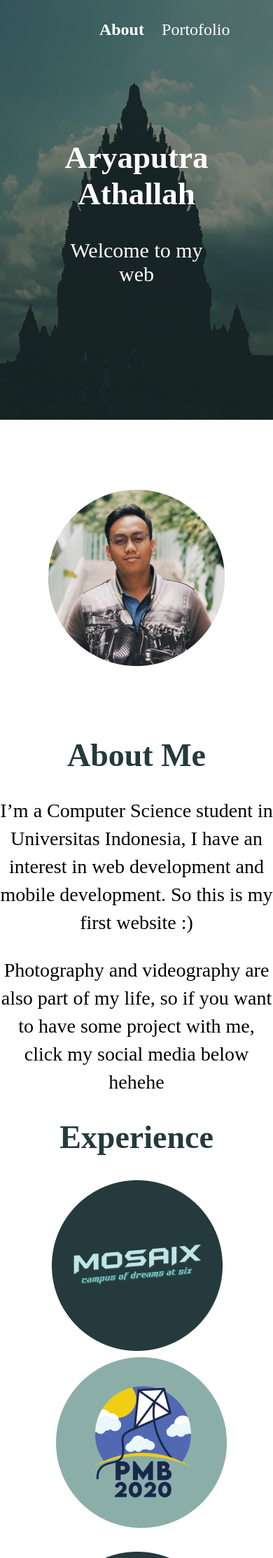
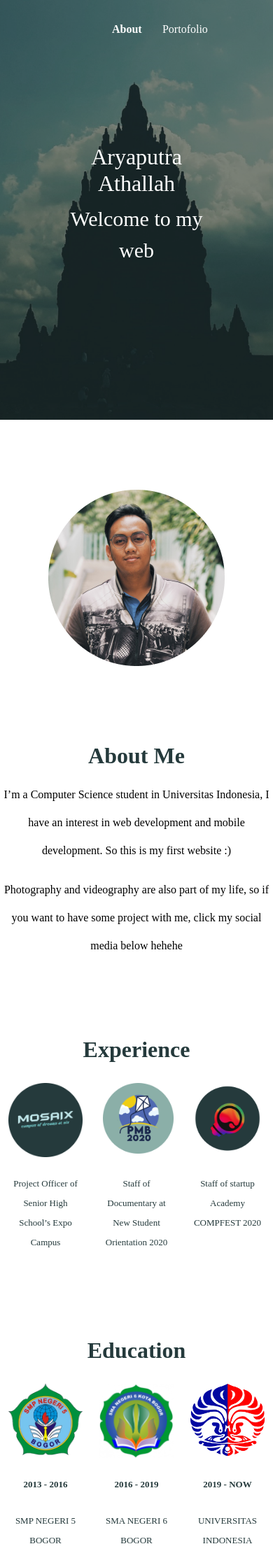
Before and after one commit to aryaputra28/first-personal-website, a Django app: page / in a window 390 px wide. Shown: the top 2227 px of the page at 70% size. Run offline with Django 3.2, Linux system fonts and the light colour scheme; some libraries are stand-ins or nearby versions.

Commit message:
responsive updated

```diff
--- a/herokuapp/templates/herokuapp/index.html
+++ b/herokuapp/templates/herokuapp/index.html
@@ -6,6 +6,8 @@
     <meta name="viewport" content="width=device-width, initial-scale=1.0">
     <meta http-equiv="X-UA-Compatible" content="ie=edge">
     <link rel="stylesheet" href="{% static 'desain/style1.css' %}"/>
+    <link rel="stylesheet" href="https://stackpath.bootstrapcdn.com/bootstrap/4.5.2/css/bootstrap.min.css"
+    integrity="sha384-JcKb8q3iqJ61gNV9KGb8thSsNjpSL0n8PARn9HuZOnIxN0hoP+VmmDGMN5t9UJ0Z" crossorigin="anonymous">
     <title>Aryaputra Athallah</title>
 </head>
 <body>
@@ -21,20 +23,19 @@
             <p id="welcome">Welcome to my web</p>
         </div>
     </div>
-    <!-- <div class="hiasan">
-        <img src="image/about/Group 3.png"
-    </div> -->
     <div class="wrapper" >
         <img id="myphoto" src="{% static 'image/Group 8.png' %}" style="display: block; margin-left: auto; margin-right: auto; margin-top: 100px; margin-bottom: 100px;">
         <h1 class="atas">About Me</h1>
         <p class="teks">I’m a Computer Science student in Universitas Indonesia, I have an interest in web development and mobile development. So this is my first website :)</p>
         <p class="teks">Photography and videography are also part of my life, so if you want to have some project with me, click my social media below hehehe</p>
         <h1 class="atas">Experience</h1>
-        <table class="experience">
+        <div class="table-responsive">
+
+            <table class="table table-borderless">
                 <tr >
-                <th><img src="{% static 'image/about/Group 11.png' %}"></th>
-                <th><img src=" {% static 'image/about/Group 9.png' %}" ></th>
-                <th><img src="{% static 'image/about/Group 10.png' %}"></th>
+                    <th><img src="{% static 'image/about/Group 11.png' %}" class="img-fluid" alt="Responsive image"></th>
+                    <th><img src=" {% static 'image/about/Group 9.png' %}" class="img-fluid" alt="Responsive image" ></th>
+                    <th><img src="{% static 'image/about/Group 10.png' %}" class="img-fluid" alt="Responsive image"></th>
                 </tr>
                 <tr>
                     <td style="font-weight: normal;">Project Officer of Senior High School’s Expo Campus</td>
@@ -43,11 +44,11 @@
                 </tr>
             </table>
             <h1 class="atas">Education</h1>
-        <table class="experience" >
+            <table class="table table-borderless" >
                 <tr>
-                <th><img src="{% static 'image/about/SMPN5Bogor_waifu2x_art_noise3_scale_tta_1 1.png' %}"></th>
-                <th><img src="{% static 'image/about/6a82c-logo 1.png' %}"></th>
-                <th><img src="{% static 'image/about/makara-ui-fasilkom 1.png' %}"></th>
+                    <th><img src="{% static 'image/about/SMPN5Bogor_waifu2x_art_noise3_scale_tta_1 1.png' %}" class="img-fluid" alt="Responsive image"></th>
+                    <th><img src="{% static 'image/about/6a82c-logo 1.png' %}" class="img-fluid" alt="Responsive image"></th>
+                    <th><img src="{% static 'image/about/makara-ui-fasilkom 1.png' %}" class="img-fluid" alt="Responsive image"></th>
                 </tr>
                 <tr>
                     <td style="font-weight: Bold;">2013 - 2016</td>
@@ -61,11 +62,11 @@
                 </tr>
             </table>
             <h1 class="atas">Skills</h1>
-        <table >
+            <table class="table table-borderless">
                 <tr>
-                <th><img src="{% static 'image/about/premiere-cc 1.png' %}"></th>
-                <th><img src="{% static 'image/about/adobe-Illustrator-logo-3.png' %} "></th>
-                <th><img src="{% static 'image/about/icon-figma 1.png' %}"></th>
+                    <th><img src="{% static 'image/about/premiere-cc 1.png' %}" class="img-fluid" alt="Responsive image"></th>
+                    <th><img src="{% static 'image/about/adobe-Illustrator-logo-3.png' %} " class="img-fluid" alt="Responsive image"></th>
+                    <th><img src="{% static 'image/about/icon-figma 1.png' %}" class="img-fluid" alt="Responsive image"></th>
                 </tr>
                 <tr>
                     <td style="font-size:x-large;font-weight: Bold;">9/10</td>
@@ -73,9 +74,9 @@
                     <td style="font-size:x-large;font-weight: Bold;">6/10</td>
                 </tr>
                 <tr>
-                <th><img src="{% static 'image/about/269-2691398_python-logo-clipart-transparent-background-png-download.png' %}"></th>
-                <th><img src="{% static 'image/AE.png' %}"></th>
-                <th><img src="{% static 'image/about/a309e05f7767a1d905292e33a0a111aa 1.png' %}"></th>
+                    <th><img src="{% static 'image/about/269-2691398_python-logo-clipart-transparent-background-png-download.png' %}" class="img-fluid" alt="Responsive image"></th>
+                    <th><img src="{% static 'image/AE.png' %}" class="img-fluid" alt="Responsive image"></th>
+                    <th><img src="{% static 'image/about/a309e05f7767a1d905292e33a0a111aa 1.png' %}" class="img-fluid" alt="Responsive image"></th>
                 </tr>
                 <tr>
                     <td style="font-size:x-large;font-weight: Bold;">8/10</td>
@@ -84,12 +85,13 @@
                 </tr>
             </table>
         </div>
+    </div>
     <div class="penutup" style="background-image: url(static/Group20.png);">
     <h1>Contact Me</h1>
     <p style="text-align: center;"><a href="https://www.instagram.com/aryaputra213/">
-        <img class="icon" src="{% static 'image/about/instagram.png' %}" >
+        <img class="icon" src="{% static 'image/about/instagram.png' %}" class="img-fluid" alt="Responsive image" >
         <a href="https://www.linkedin.com/in/aryaputra-athallah-63b5a3199/">
-        <img class="icon" src="{% static 'image/linkedin.png' %}" style= "padding-left: 20px;"></a>
+        <img class="icon" src="{% static 'image/linkedin.png' %}" style= "padding-left: 20px;" class="img-fluid" alt="Responsive image"></a>
     </p>
     <p class="cr">Copyright © 2020 Arya, All right reserved</p>
     </div>
--- a/static/desain/style1.css
+++ b/static/desain/style1.css
@@ -63,6 +63,7 @@ body,html {
     font-size: 46px;
     line-height: 56px;
     color: #253A3C;
+    margin-top: 100px;
 }
  .teks{
     text-align: center;
@@ -74,13 +75,6 @@ body,html {
     color: #000000;
  }
 
-.experience {
-    font-family: Proxima Nova;
-    font-size: 20px;
-    line-height: 28px;
-    text-align: center;
-    color: #253A3C;
- }
 
 .penutup {
     position: relative;
@@ -99,6 +93,7 @@ body,html {
     line-height: 56px;
     color: #C9CBB9;
     text-align: center;
+    margin-top: 25px;
 }
 
 .cr {
@@ -113,29 +108,44 @@ body,html {
 
 table, th, td {
     table-layout: fixed;
+    font-family: Proxima Nova;
+    font-size: 30px;
+    line-height: 28px;
     text-align: center;
+    color: #253A3C;
     width: 100%;
+    border-collapse:collapse;
 }
 
 
 
 @media screen and (max-width:710px) {
-    th{
-        display: block;
-        text-align: center;
+    td {
+        font-size: small;
     }
-    td {
-        display: none;
+    .teks {
+        font-size: medium;
     }
-    .photo {
-        width: 90%;
+    .atas {
+        font-size: xx-large;
     }
-
-    .photokotak {
-        display: block;
-        margin-left: auto;
+    .penutup h1 {
+        font-size: xx-large;
     }
-    p {
-        text-align: center;
+    .cr {
+        font-size: larger;
+    }
+    .icon1 {
+        width: 6%;
+    }
+    .icon2 {
+        width: 13%;
+    }
+    #portofolio {
+        margin-top: 50px;
+    }
+    .daftarisi {
+        margin: auto;
+        font-size: medium;
     }
 }
```
Also changed, not shown: herokuapp/templates/herokuapp/portofolio.html (+11 -13 lines). Lines whose indentation alone changed are shown as unchanged.
